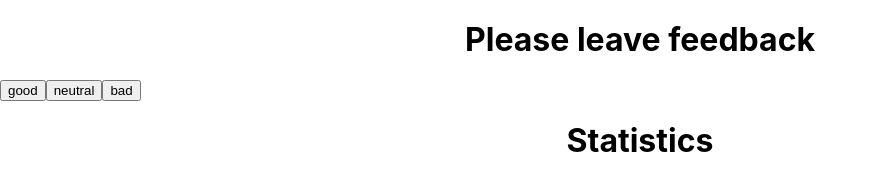
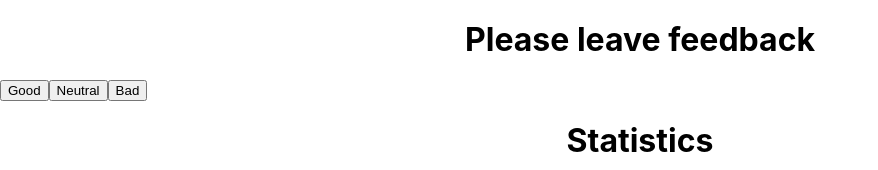
Before and after one commit to olegkrop/goit-react-hw-04-feedback, a React (Create React App) app: page / in a window 1280 px wide. Shown: the top 170 px of the page, without its empty margins (0-878 px from the left). Built offline with nearby package versions, Linux system fonts and the light colour scheme.

Commit message:
fix: capitalizeFirstLetter in FeedbackOptions

```diff
--- a/src/components/FeedbackOptions/FeedbackOptions.jsx
+++ b/src/components/FeedbackOptions/FeedbackOptions.jsx
@@ -1,6 +1,10 @@
 import React, { Component } from 'react';
 import PropTypes from 'prop-types';
 import style from './FeedbackOptions.module.css';
+
+function capitalizeFirstLetter(string) {
+  return string.charAt(0).toUpperCase() + string.slice(1);
+}
 
 export class FeedbackOptions extends Component {
   render() {
@@ -16,7 +20,7 @@ export class FeedbackOptions extends Component {
               onClick={onLeaveFeedback}
               name={option}
             >
-              {option}
+              {capitalizeFirstLetter(option)}
             </button>
           ))}
         </div>
```
